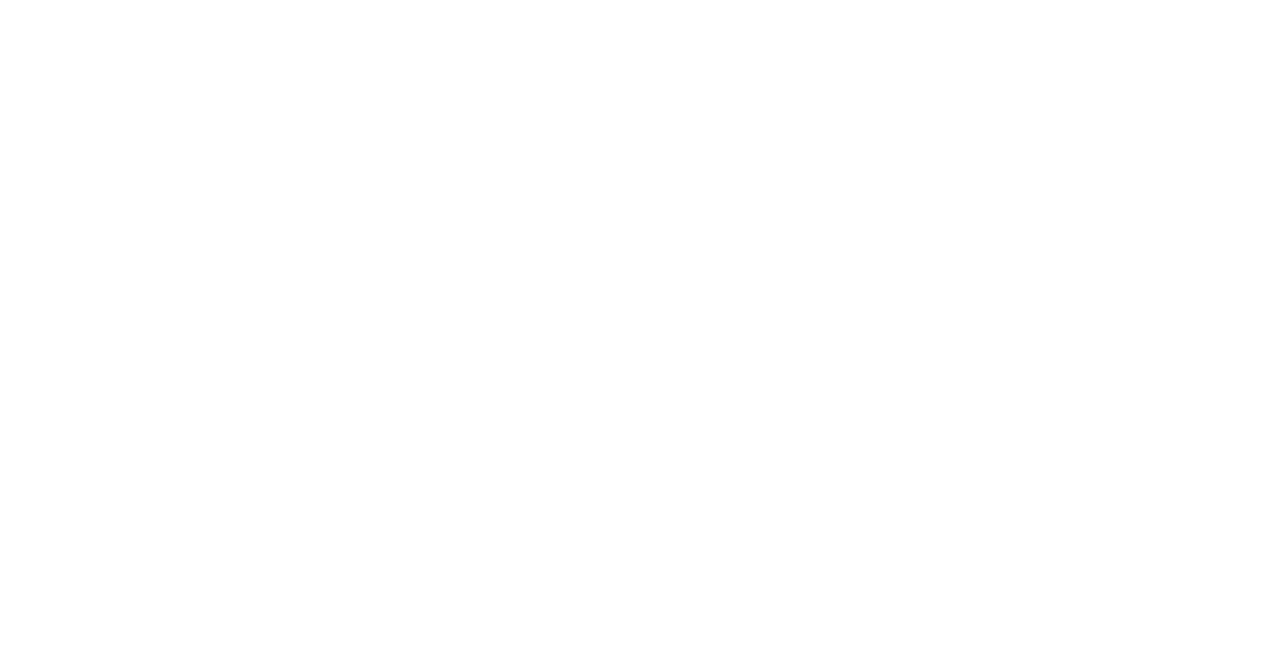
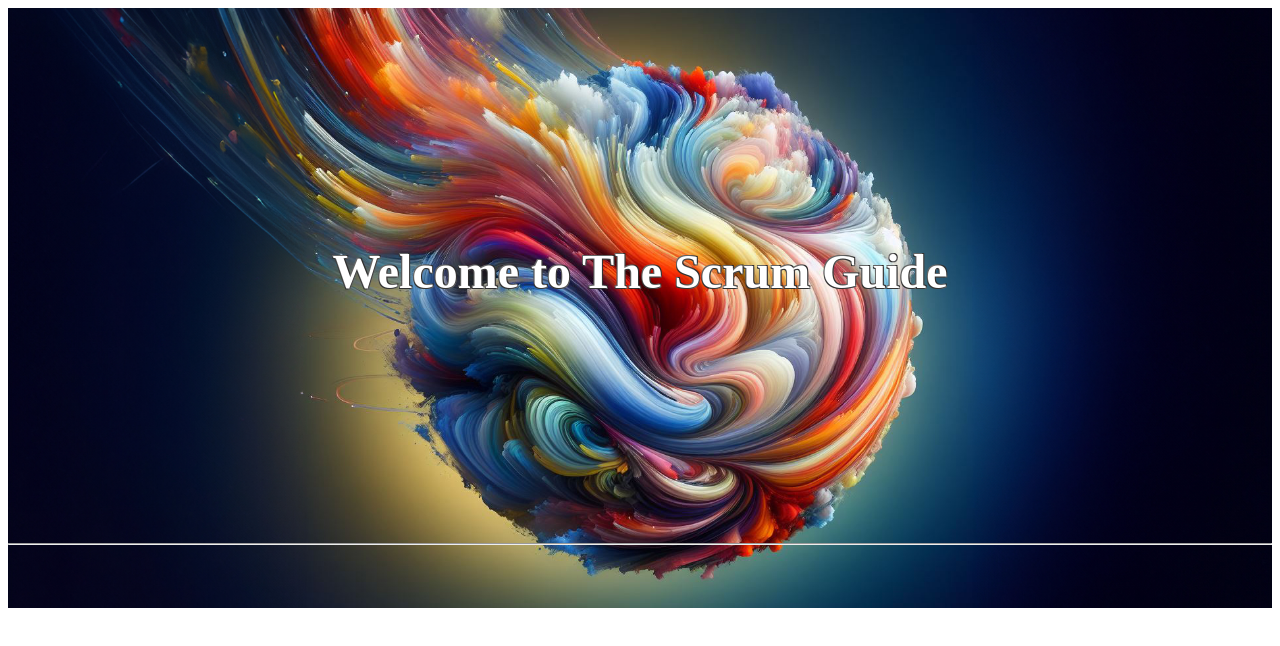
Before and after one commit to Memai2023/scrum-guide, a React (Vite) app: page / in a window 1280 px wide. Shown: the top 646 px of the page. Built offline with nearby package versions, Linux system fonts and the light colour scheme.

Commit message:
restore homepage-hero-scrum-49

```diff
--- /dev/null
+++ b/src/Components/Home/HomeHero/HomeHero.module.css
@@ -0,0 +1,39 @@
+.heroContainer {
+    background-repeat: no-repeat;
+    background-size: cover;
+    background-position: 50% 50%;
+    color: white;
+    display: flex;
+    flex-direction: column;
+    height: 75vh;
+    width: 100%;
+}
+
+.header {
+    align-items: center;
+    display: flex;
+    height: auto;
+    flex-grow: 1;
+    font-size: 2.2rem;
+    justify-content: center;
+    padding: 16px;
+    text-align: center;
+    text-shadow: -1px -1px 0 #666666, 1px -1px 0 #302f2f, -1px 1px 0 #333333, 1px 1px 0 #5c5c5c;
+    width: 100%;
+}
+
+.heroLine {
+    background-color: grey;
+    margin-bottom: 10%;
+    width: 100%;
+}
+
+@media screen and (min-width: 768px) {
+    .header {
+        font-size: 3rem;
+    }
+
+    .heroLine {
+        margin-bottom: 5%;
+    }
+}
--- /dev/null
+++ b/src/Components/Home/HomeHero/index.jsx
@@ -0,0 +1,12 @@
+import { Home } from '../../../data/data'
+import styles from './HomeHero.module.css'
+
+const HomeHero = () => {
+    return (
+        <div style={{backgroundImage:`url(${Home.heroImgSource})`}} className={styles.heroContainer}>
+            <h1 className={styles.header}>{Home.heroTitle}</h1>
+            <hr className={styles.heroLine}></hr>
+        </div>
+    )
+}
+export default HomeHero
--- a/src/Pages/Home/index.jsx
+++ b/src/Pages/Home/index.jsx
@@ -1,7 +1,9 @@
+import HomeHero from "../../Components/Home/HomeHero"
+
 const Home = () => {
     return(
         <>
-
+            <HomeHero/>
         </>
     )
 }
```
Also changed, not shown: src/Components/Buttons/index.jsx (deleted, +0 -19 lines), public/Images/home.jpg, src/Components/Home/file.txt (deleted).
